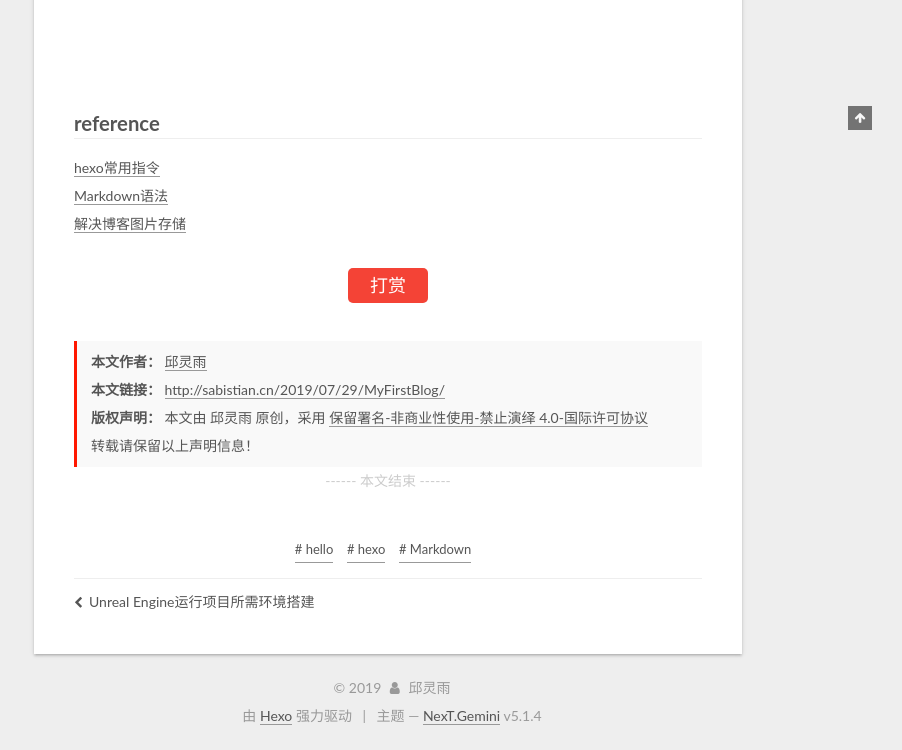
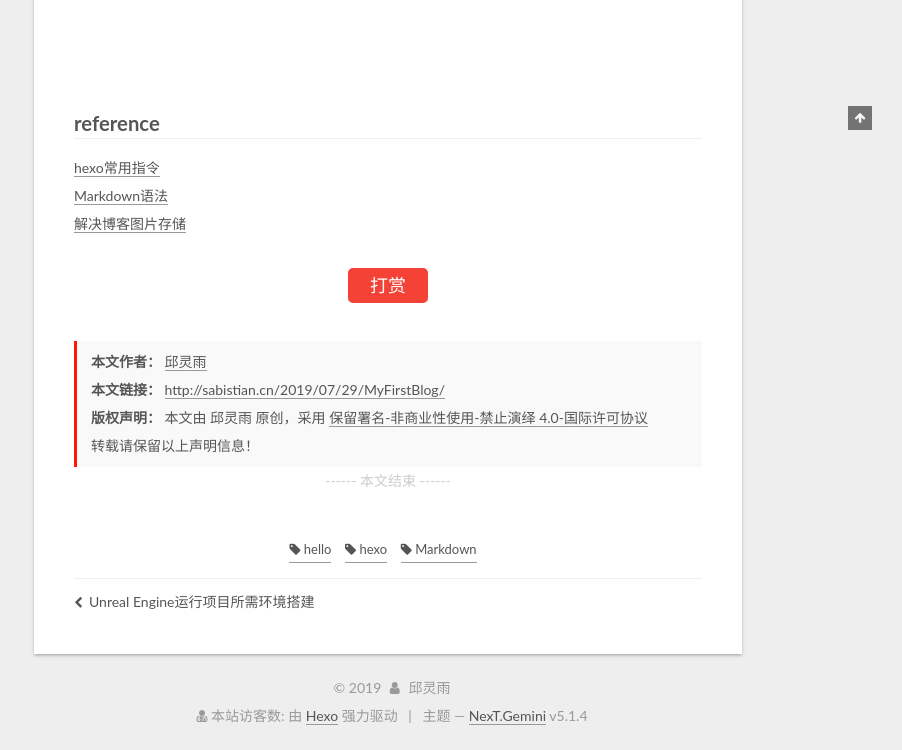
Before and after one commit to sabistian/sabistian.github.io, a plain HTML site: page 2019/07/29/MyFirstBlog/index.html in a window 1280 px wide. Shown: the part 770-1520 px from the top of the page, without its empty margins (378-1280 px from the left). Drawn offline with Linux system fonts and the light colour scheme; some packages are replaced by stand-ins of ours; a script that the page names is missing.

Commit message:
Site updated: 2019-07-30 01:59:42

```diff
--- a/2019/07/29/MyFirstBlog/index.html
+++ b/2019/07/29/MyFirstBlog/index.html
@@ -429,11 +429,11 @@ maximum-scale=1">
 
         <div class="post-tags">
 
-            <a href="/tags/hello/" rel="tag"># hello</a>
+            <a href="/tags/hello/" rel="tag"><i class="fa fa-tag"></i> hello</a>
 
-            <a href="/tags/hexo/" rel="tag"># hexo</a>
+            <a href="/tags/hexo/" rel="tag"><i class="fa fa-tag"></i> hexo</a>
 
-            <a href="/tags/Markdown/" rel="tag"># Markdown</a>
+            <a href="/tags/Markdown/" rel="tag"><i class="fa fa-tag"></i> Markdown</a>
 
         </div>
 
@@ -636,13 +636,21 @@ maximum-scale=1">
 
     <footer id="footer" class="footer">
       <div class="footer-inner">
-        <div class="copyright">&copy; <span itemprop="copyrightYear">2019</span>
+        <script async src="https://busuanzi.ibruce.info/busuanzi/2.3/busuanzi.pure.mini.js"></script>
+
+<div class="copyright">&copy; <span itemprop="copyrightYear">2019</span>
   <span class="with-love">
     <i class="fa fa-user"></i>
   </span>
   <span class="author" itemprop="copyrightHolder">邱灵雨</span>
 
 
+</div>
+
+<div class="powered-by">
+<i class="fa fa-user-md"></i><span id="busuanzi_container_site_uv">
+  本站访客数:<span id="busuanzi_value_site_uv"></span>
+</span>
 </div>
 
 
```
Also changed, not shown: 2019/07/29/Unreal Engine运行项目所需环境搭建/index.html (+12 -4 lines), about/index.html (+9 -1 lines), archives/2019/07/index.html (+9 -1 lines), archives/2019/index.html (+9 -1 lines), archives/index.html (+9 -1 lines), categories/UE4/index.html (+9 -1 lines), categories/index.html (+9 -1 lines), categories/杂项/index.html (+9 -1 lines), index.html (+9 -1 lines), tags/C/index.html (+9 -1 lines), tags/Markdown/index.html (+9 -1 lines), tags/Unreal-Engine/index.html (+9 -1 lines), tags/hello/index.html (+9 -1 lines), tags/hexo/index.html (+9 -1 lines), 1 more files.
